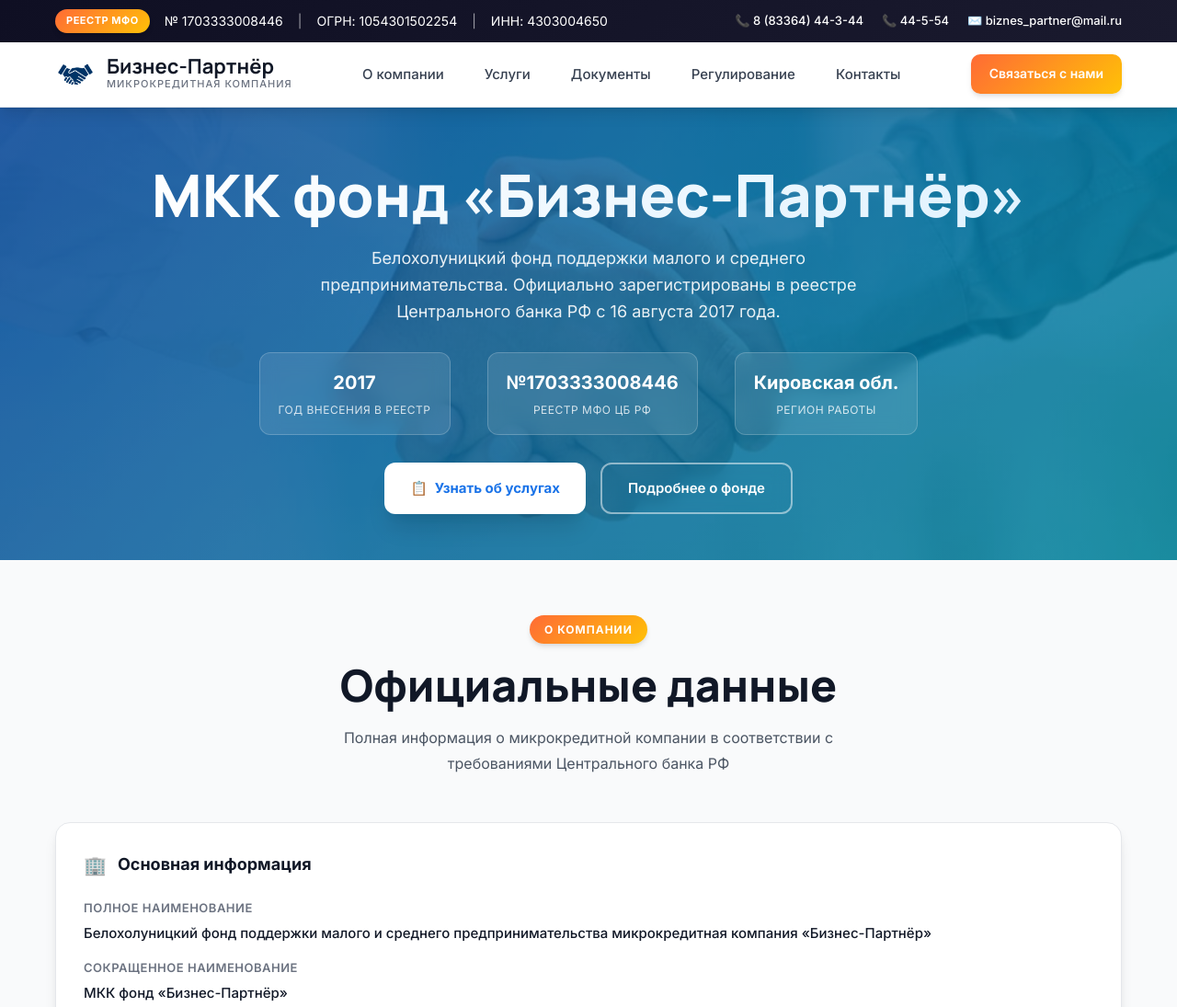
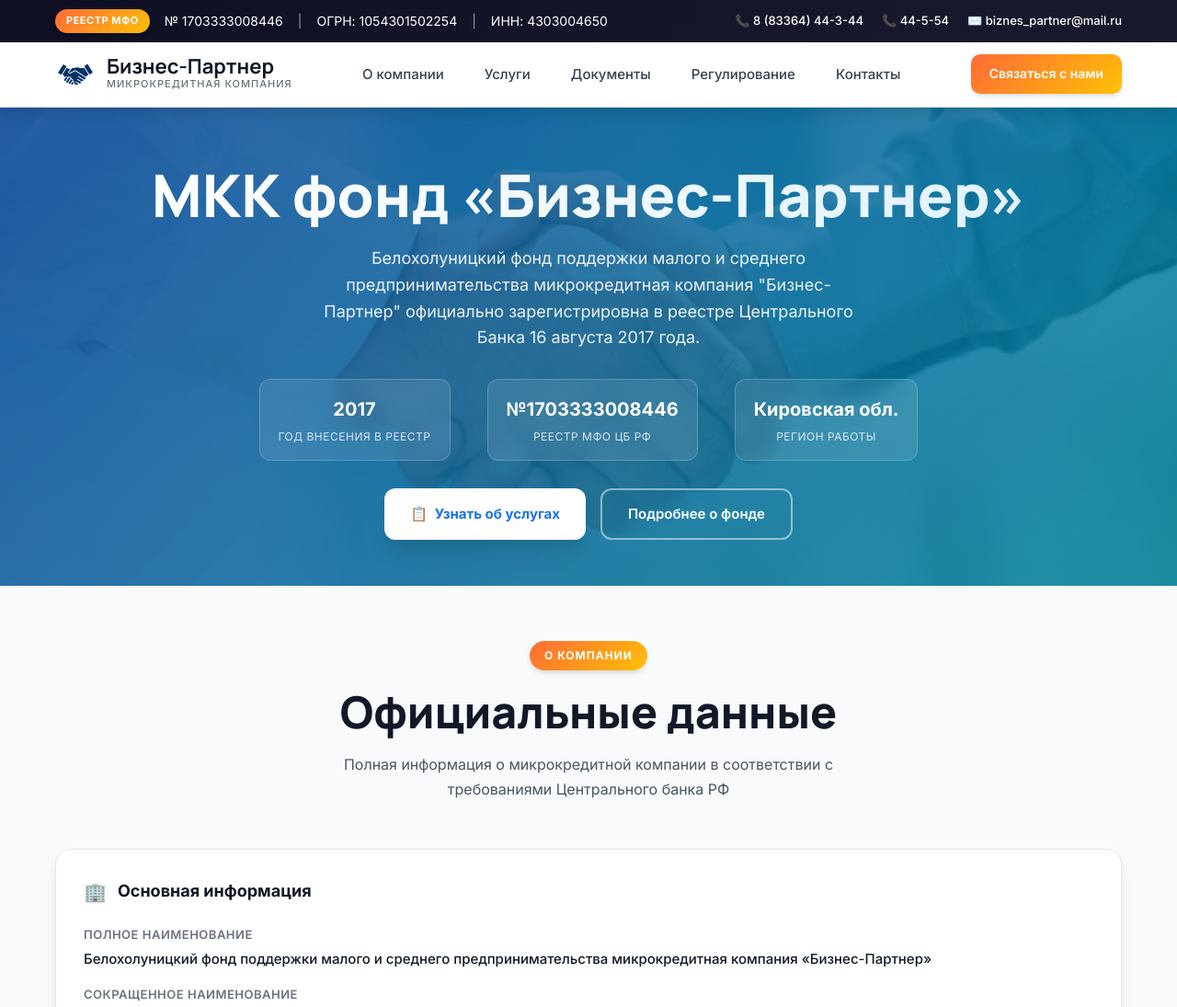
Before and after one commit to rottenBeetle/lending-mfo, a plain HTML site: page index.html in a window 1280 px wide. Shown: the top 1095 px of the page at 92% size. Drawn offline with Linux system fonts and the light colour scheme.

Commit message:
Правки и замена документа

```diff
--- a/index.html
+++ b/index.html
@@ -4,7 +4,7 @@
     <meta charset="UTF-8" />
     <meta name="viewport" content="width=device-width, initial-scale=1.0" />
     <title>
-      МКК фонд «Бизнес-Партнёр» - Официальный сайт микрокредитной компании
+      МКК фонд «Бизнес-Партнер» - Официальный сайт микрокредитной компании
     </title>
 
     <!-- CSS -->
@@ -21,13 +21,13 @@
     <!-- Meta теги для SEO -->
     <meta
       name="description"
-      content="МКК фонд Бизнес-Партнёр - официальная микрокредитная компания в Белой Холунице. Микрозаймы для малого и среднего бизнеса. Регистрационный номер 1703333008446."
+      content="МКК фонд Бизнес-Партнер - официальная микрокредитная компания в Белой Холунице. Микрозаймы для малого и среднего бизнеса. Регистрационный номер 1703333008446."
     />
     <meta
       name="keywords"
-      content="микрофинансы, займы, кредиты, МКК, Бизнес-Партнёр, малый бизнес, средний бизнес, Белая Холуница, Кировская область"
+      content="микрофинансы, займы, кредиты, МКК, Бизнес-Партнер, малый бизнес, средний бизнес, Белая Холуница, Кировская область"
     />
-    <meta name="author" content="МКК фонд Бизнес-Партнёр" />
+    <meta name="author" content="МКК фонд Бизнес-Партнер" />
 
     <!-- Favicon -->
     <link rel="icon" type="image/png" href="images/favicon.png" />
@@ -69,12 +69,12 @@
           <div class="logo-icon">
             <img
               src="images/favicon.png"
-              alt="Бизнес-Партнёр"
+              alt="Бизнес-Партнер"
               style="width: 100%; height: 100%; object-fit: contain"
             />
           </div>
           <div class="logo-text">
-            <div class="logo-main">Бизнес-Партнёр</div>
+            <div class="logo-main">Бизнес-Партнер</div>
             <div class="logo-sub">Микрокредитная компания</div>
           </div>
         </div>
@@ -101,11 +101,10 @@
     <section class="hero">
       <div class="hero-overlay"></div>
       <div class="hero-content container">
-        <h1 class="hero-title">МКК фонд «Бизнес-Партнёр»</h1>
+        <h1 class="hero-title">МКК фонд «Бизнес-Партнер»</h1>
         <p class="hero-subtitle">
-          Белохолуницкий фонд поддержки малого и среднего предпринимательства.
-          Официально зарегистрированы в реестре Центрального банка РФ с 16
-          августа 2017 года.
+          Белохолуницкий фонд поддержки малого и среднего предпринимательства микрокредитная компания "Бизнес-Партнер"
+           официально зарегистрировна в реестре Центрального Банка 16 августа 2017 года.
         </p>
         <div class="hero-stats">
           <div class="stat-item">
@@ -155,12 +154,12 @@
                 <div class="info-label">Полное наименование</div>
                 <div class="info-value">
                   Белохолуницкий фонд поддержки малого и среднего
-                  предпринимательства микрокредитная компания «Бизнес-Партнёр»
+                  предпринимательства микрокредитная компания «Бизнес-Партнер»
                 </div>
               </div>
               <div class="info-item">
                 <div class="info-label">Сокращенное наименование</div>
-                <div class="info-value">МКК фонд «Бизнес-Партнёр»</div>
+                <div class="info-value">МКК фонд «Бизнес-Партнер»</div>
               </div>
               <div class="info-item">
                 <div class="info-label">Юридический адрес</div>
@@ -370,7 +369,7 @@
               <div class="document-item">
                 <div class="doc-icon">📊</div>
                 <div class="doc-info">
-                  <div class="doc-title">Базовый стандарт</div>
+                  <div class="doc-title">Базовый стандарт защиты прав и интересов физических и юридических лиц</div>
                   <div class="doc-type">PDF документ</div>
                 </div>
               </div>
@@ -437,7 +436,7 @@
             <p>
               Руководствуясь ч. 5 п. 3 ст. 28 Федерального закона от 04.06.2018
               N 123-ФЗ "Об уполномоченном по правам потребителей финансовых
-              услуг", МКК фонд «Бизнес-Партнёр» информирует о праве потребителей
+              услуг", МКК фонд «Бизнес-Партнер» информирует о праве потребителей
               финансовых услуг на направление обращений финансовому
               уполномоченному в соответствии со статьями 15-19 Закона об
               уполномоченном.
@@ -498,7 +497,7 @@
             >
               <div class="link-icon">🤝</div>
               <div class="link-content">
-                <div class="link-title">СРО МФА</div>
+                <div class="link-title">СРО Микрофинансовый Альянс "Институты развития малого и среднего бизнеса"</div>
                 <div class="link-desc">Саморегулируемая организация</div>
                 <div class="link-url">alliance-mfo.ru</div>
               </div>
@@ -656,7 +655,7 @@
       <div class="footer-content container">
         <div class="footer-main">
           <div class="footer-section">
-            <h4>МКК фонд «Бизнес-Партнёр»</h4>
+            <h4>МКК фонд «Бизнес-Партнер»</h4>
             <p>
               Белохолуницкий фонд поддержки малого и среднего
               предпринимательства, зарегистрированный в Центральном банке РФ.
@@ -734,7 +733,7 @@
             </p>
             <p>
               <a href="https://alliance-mfo.ru" target="_blank" rel="noopener"
-                >СРО МФА</a
+                >Микрофинансовый Альянс "Институты развития малого и среднего бизнеса"</a
               >
             </p>
             <p>
@@ -746,10 +745,10 @@
         </div>
 
         <div class="footer-bottom">
-          <p>&copy; 2025 МКК фонд «Бизнес-Партнёр». Все права защищены.</p>
+          <p>&copy; 2025 МКК фонд «Бизнес-Партнер». Все права защищены.</p>
           <div class="footer-legal">
             <p>
-              Предоставление займов осуществляется МКК фонд «Бизнес-Партнёр»
+              Предоставление займов осуществляется МКК фонд «Бизнес-Партнер»
               (ИНН 4303004650, ОГРН 1054301502254). Сведения внесены в
               государственный реестр микрофинансовых организаций за номером
               1703333008446 от 16.08.2017 года.
--- a/js/script.js
+++ b/js/script.js
@@ -30,7 +30,7 @@ function initDocumentLinks() {
       "Свидетельство о подтверждении членства в СРО.pdf",
     "Правила предоставления микрозаймов":
       "Правила предоставления микрозаймов.pdf",
-    "Базовый стандарт": "Базовый стандарт.pdf",
+    "Базовый стандарт защиты прав и интересов физических и юридических лиц": "Базовый стандарт защиты прав и интересов физических и юридических лиц.pdf",
     "Базовый стандарт совершения МФО операций":
       "Базовый стандарт совершения МФО операций.pdf",
     "Базовый стандарт по управлению рисками МФО":
```
Also changed, not shown: 2 other files.
